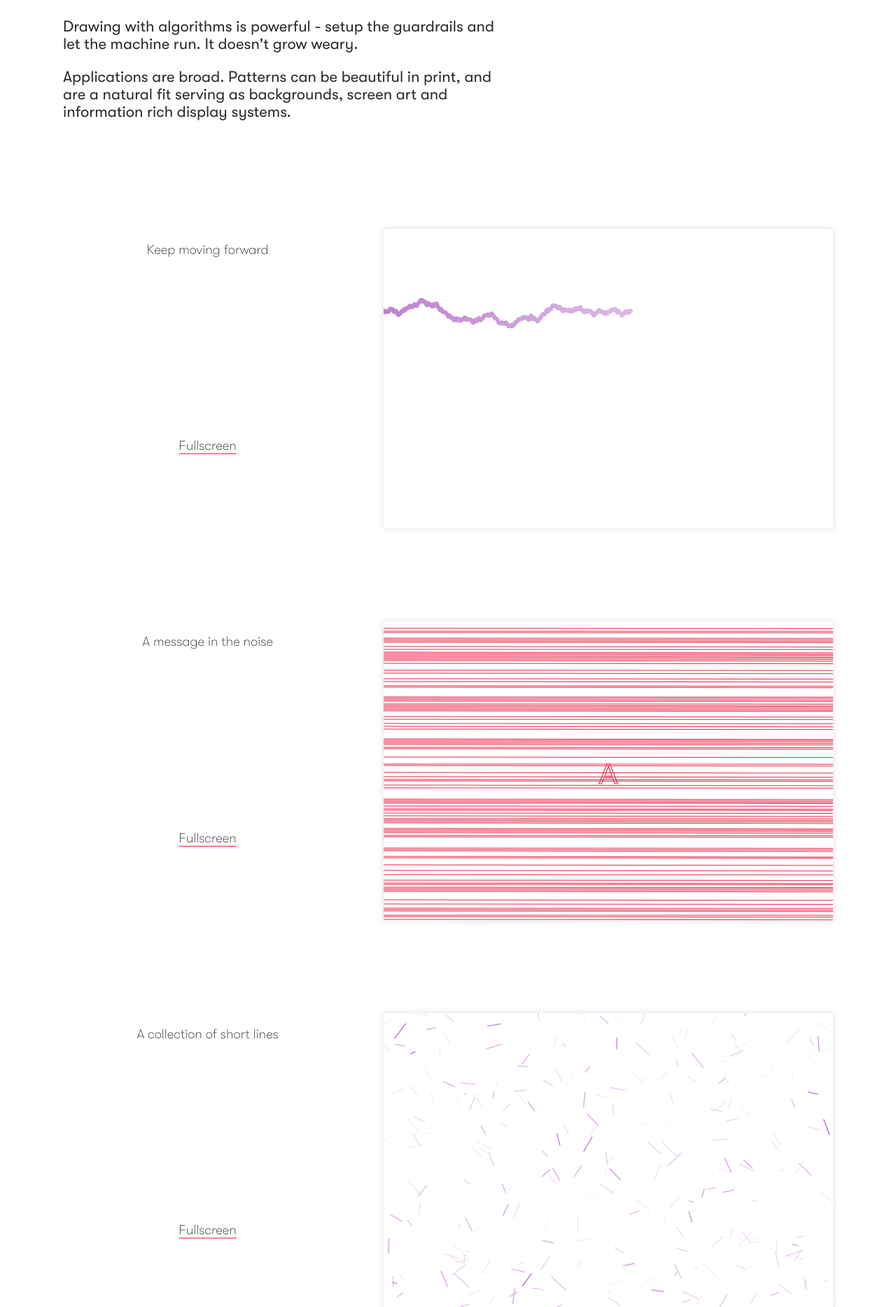
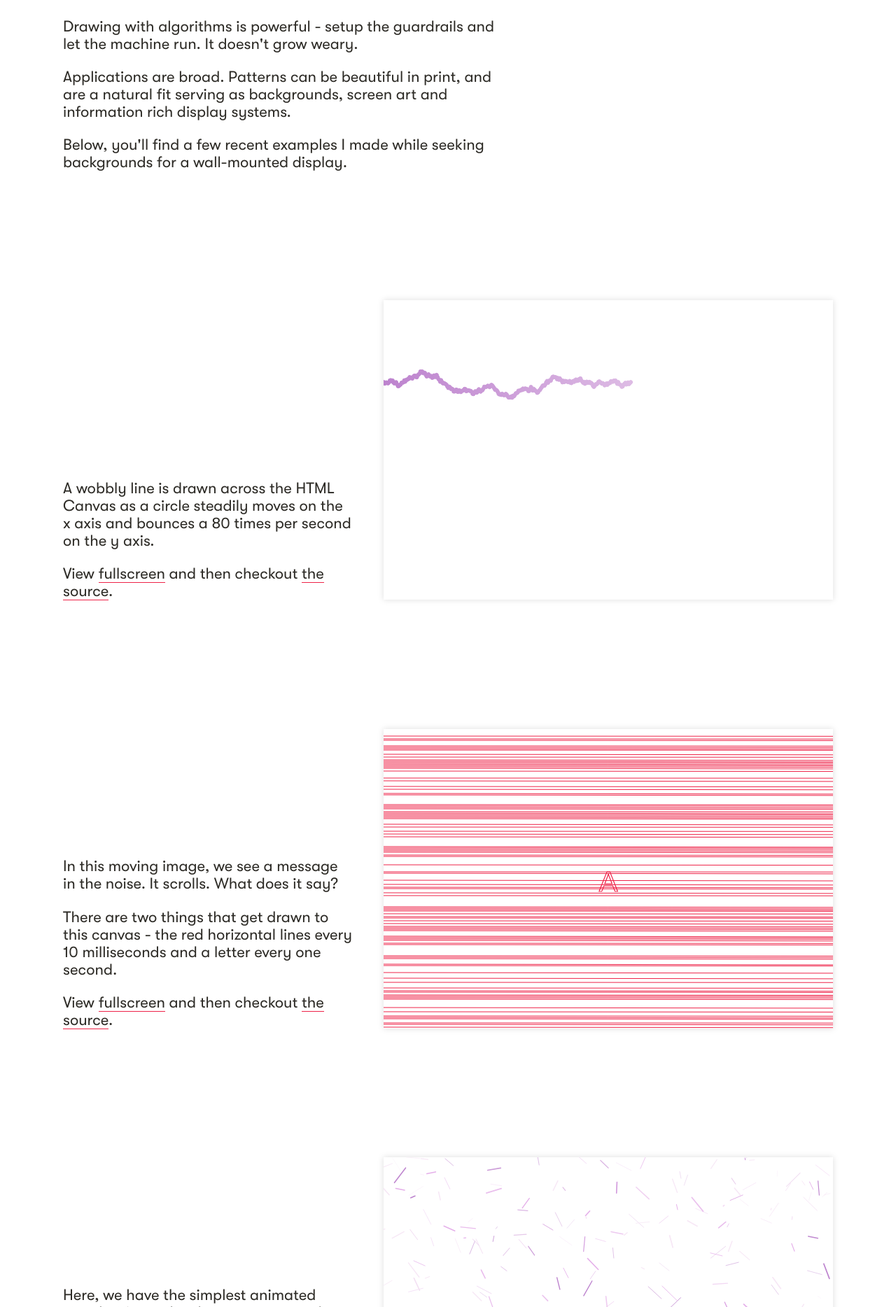
Before and after one commit to phillipsm/mattphillips-us, a Jekyll site: the page built from drawing-algos.html, in a window 1280 px wide. Shown: the part 703-2571 px from the top of the page at 70% size. Built offline with Jekyll 4.4.1, drawn with Linux system fonts in a browser that asks for light colours; nearby versions of some CDN libraries; library files that are not in the unit come from our copies; some of the changed text lies outside the part shown.

Commit message:
cleaned up ills and a little more copy editing. oh, fleshed out the drawing with algos page too.

```diff
--- a/_sass/common.scss
+++ b/_sass/common.scss
@@ -268,7 +268,10 @@ canvas {
 
 
 
-
+.end-element {
+  margin-bottom: 0;
+  padding-bottom: 0;
+}
 
 
 
--- a/_sass/drawing-algos.scss
+++ b/_sass/drawing-algos.scss
@@ -12,11 +12,8 @@
       "overview-img overview-img overview-img overview-img overview-img"
       "overview-text overview-text overview-text . ."
       "img-a-desc-container img-a-desc-container img-a img-a img-a"
-      "fullscreen-a fullscreen-a img-a img-a img-a"
       "img-b-desc-container img-b-desc-container img-b img-b img-b"
-      "fullscreen-b fullscreen-b img-b img-b img-b"
       "img-c-desc-container img-c-desc-container img-c img-c img-c"
-      "fullscreen-c fullscreen-c img-c img-c img-c"
       "tools-head tools-head tools-head tools-head tools-head"
       "tools-text tools-text tools-text . .";
     }
@@ -42,10 +39,7 @@
     .img-a-desc-container
     {
       grid-area: img-a-desc-container;
-    }
-
-    .fullscreen-a {
-      grid-area: fullscreen-a;
+      align-self: end;
     }
 
     .img-b {
@@ -54,10 +48,7 @@
 
     .img-b-desc-container {
       grid-area: img-b-desc-container;
-    }
-
-    .fullscreen-b {
-      grid-area: fullscreen-b;
+      align-self: end;
     }
 
 
@@ -68,10 +59,7 @@
     .img-c-desc-container
     {
       grid-area: img-c-desc-container;
-    }
-
-    .fullscreen-c {
-      grid-area: fullscreen-c;
+      align-self: end;
     }
 
 
@@ -141,13 +129,10 @@
           "overview-text"
           "img-a"
           "img-a-desc-container"
-          "fullscreen-a"
           "img-b"
           "img-b-desc-container"
-          "fullscreen-b"
           "img-c"
           "img-c-desc-container"
-          "fullscreen-c"
           "tools-head"
           "tools-text";
         }
@@ -159,7 +144,7 @@
         }
 
         .title {
-          margin-bottom: 0;
+          margin: 0;
         }
 
         .tile {
@@ -170,7 +155,9 @@
           margin-top: 6rem;
         }
 
-
+        .tools-head, .tools-text {
+          margin: 0;
+        }
 
 
 
--- a/drawing-algos.html
+++ b/drawing-algos.html
@@ -32,65 +32,67 @@ local_page_js:
             Drawing with algorithms is powerful - setup the guardrails and let the machine run. It doesn't grow weary.
         </p>
         <p>
-          Applications are broad. Patterns can be beautiful in print, and are a natural fit serving as backgrounds, screen art and information rich display systems.          </p>
+          Applications are broad. Patterns can be beautiful in print, and are a natural fit serving as backgrounds, screen art and information rich display systems.
+        </p>
+        <p class="end-element">
+          Below, you'll find a few recent examples I made while seeking backgrounds for a wall-mounted display.
+        </p>
     </div>
 
-    <div class="img-a">
+    <div class="img-a tile">
         <div id="canvas-container-a">
             <img src="/assets/images/drawing-algos/placeholder.png" class="placeholder-image">
         </div>
     </div>
 
     <div class="img-a-desc-container">
-        <p class="img-desc">
-            Keep moving forward
+        <p>
+          A wobbly line is drawn across the HTML Canvas as a circle steadily moves on the x axis and bounces a 80 times per second on the y axis.
         </p>
-    </div>
-
-    <div class="fullscreen-a">
-        <p class="img-desc">
-            <a href="/projects/patterns/keep-moving" target="_blank">Fullscreen</a>
+        <p class="end-element">
+          View <a href="https://publicgood.studio/projects/patterns/keep-moving" target="_blank">fullscreen</a> and then checkout <a href="https://github.com/phillipsm/mattphillips-us/blob/master/assets/js/keep-moving.js" target="_blank">the source</a>.
         </p>
     </div>
 
 
-    <div class="img-b">
+    <div class="img-b tile">
         <div id="canvas-container-b">
             <img src="/assets/images/drawing-algos/placeholder.png" class="placeholder-image">
         </div>
     </div>
 
     <div class="img-b-desc-container">
-        <p class="img-desc">
-            A message in the noise
+        <p>
+            In this moving image, we see a message in the noise. It scrolls. What does it say?
         </p>
-    </div>
-
-    <div class="fullscreen-b">
-        <p class="img-desc">
-            <a href="/projects/patterns/monday" target="_blank">Fullscreen</a>
+        <p>
+          There are two things that get drawn to this canvas - the red horizontal lines every 10 milliseconds and a letter every one second.
+        </p>
+        <p class="end-element">
+          View <a href="https://publicgood.studio/projects/patterns/monday" target="_blank">fullscreen</a> and then checkout <a href="https://github.com/phillipsm/mattphillips-us/blob/master/assets/js/monday.js" target="_blank">the source</a>.
         </p>
     </div>
 
 
 
-    <div class="img-c">
+    <div class="img-c tile">
         <div id="canvas-container-c">
             <img src="/assets/images/drawing-algos/placeholder.png" class="placeholder-image">
         </div>
     </div>
 
     <div class="img-c-desc-container">
-        <p class="img-desc">
-            A collection of short lines
-        </p>
+      <p>
+          Here, we have the simplest animated visual - it's one line between two random points, 80 times per second.
+      </p>
+      <p>
+        The <a href="https://p5js.org/reference/#/p5/random" target="_blank">p5.js random function</a> makes it easy to pull a color from a list of colors for each line drawn.
+      </p>
+      <p class="end-element">
+        View <a href="https://publicgood.studio/projects/patterns/sink" target="_blank">fullscreen</a> and then checkout <a href="https://github.com/phillipsm/mattphillips-us/blob/master/assets/js/monday.js" target="_blank">the source</a>.
+      </p>
     </div>
 
-    <div class="fullscreen-c">
-        <p class="img-desc">
-            <a href="/projects/patterns/sink" target="_blank">Fullscreen</a>
-        </p>
-    </div>
 
 
 
@@ -98,11 +100,8 @@ local_page_js:
         <p class="title section-title">Tools</p>
     </div>
     <div class="tools-text">
-      <p>
-      You'll find CodePen links next to each visualization, and you can browse the source for this portfolio site on <a href="https://github.com/phillipsm/mattphillips-us" target="_blank">GitHub</a>.
-      </p>
         <p>
-          Vanilla ES6 JavaScript was used draw on HTML Canvas elements using the p5.js library.
+          I used the JavaScript visualization library, <a href="https://p5js.org/" target="_blank">p5.js</a> to manage logic and to interact with the &lt;canvas&gt; element. The common <a href="https://p5js.org/learn/program-flow.html" target="_blank">.setup() and .draw() pattern</a> makes it quick spin up something interesting.
         </p>
     </div>
 </div> <!-- / container -->
--- a/illustrations.html
+++ b/illustrations.html
@@ -23,11 +23,11 @@ title: '| Illustrations'
     <div class="overview-text">
         <p class="section-title project-title">Illustrations</p>
         <p>
-          Simple drawings can instantly explain a complex topic. They can provide energy and personality to interfaces.
+          Simple drawings can instantly explain a complex topic. They can provide energy and personality to interfaces. They enhance text. They're core.
         </p>
         <p>
           <p>
-            Most of my graphics start off as pencil and paper sketches, then I'll place photos of the sketches in Illustrator and work on stroke weight, color and balance. The more raw and gutter punk, the better.
+            Most of my graphics start off as pencil and paper sketches, then I'll place photos of the sketches in Illustrator and work on stroke weight, balance and color.
           </p>
     </div>
 
--- a/openbooth.html
+++ b/openbooth.html
@@ -445,7 +445,7 @@ title: '| OpenBooth Case Study'
     </div>
     <div class="tools-text">
         <p>
-            I used SolidWorks 2018 to generate CAD models, and Autodesk's HSMWorks to generate toolpaths in CAM. I fabricated booths with a 3 axis CNC router controlled by LinuxCNC.
+            I used SolidWorks to generate CAD models, and Autodesk's HSMWorks to generate CAM toolpaths. I fabricated booths with a 3 axis CNC router controlled by LinuxCNC.
         </p>
         <p>
           Adobe Illustrator and Photoshop were used to generate documentation. GitHub and Jekyll power this <a href="https://github.com/phillipsm/mattphillips-us" target="_blank">portfolio site</a>.
--- a/perma.html
+++ b/perma.html
@@ -370,8 +370,9 @@ title: '| Perma.cc Case Study'
             Our team was led by the brilliant Harvard faculty member, Jonathan Zittrain. &#128591;
         </p>
         <p>
-            I wrote the text, drew the illustrations and took the photos that appear on this page. GIPHY provided the meme. Source can be viewed on <a href="https://github.com/phillipsm/mattphillips-us" target="_blank">GitHub</a>.
+            I wrote the text, drew the illustrations and took the photos that appear on this page. GIPHY provided the meme. Source for this site can be viewed on <a href="https://github.com/phillipsm/mattphillips-us" target="_blank">GitHub</a>.
         </p>
+
     </div>
 </div> <!-- / container -->
 {% include explore-more.html %}
```
Also changed, not shown: assets/images/illustrations/garbagio.png, assets/images/illustrations/garbagio@2x.png, assets/images/illustrations/kiss-the-ring.png, assets/images/illustrations/kiss-the-ring@2x.png.
